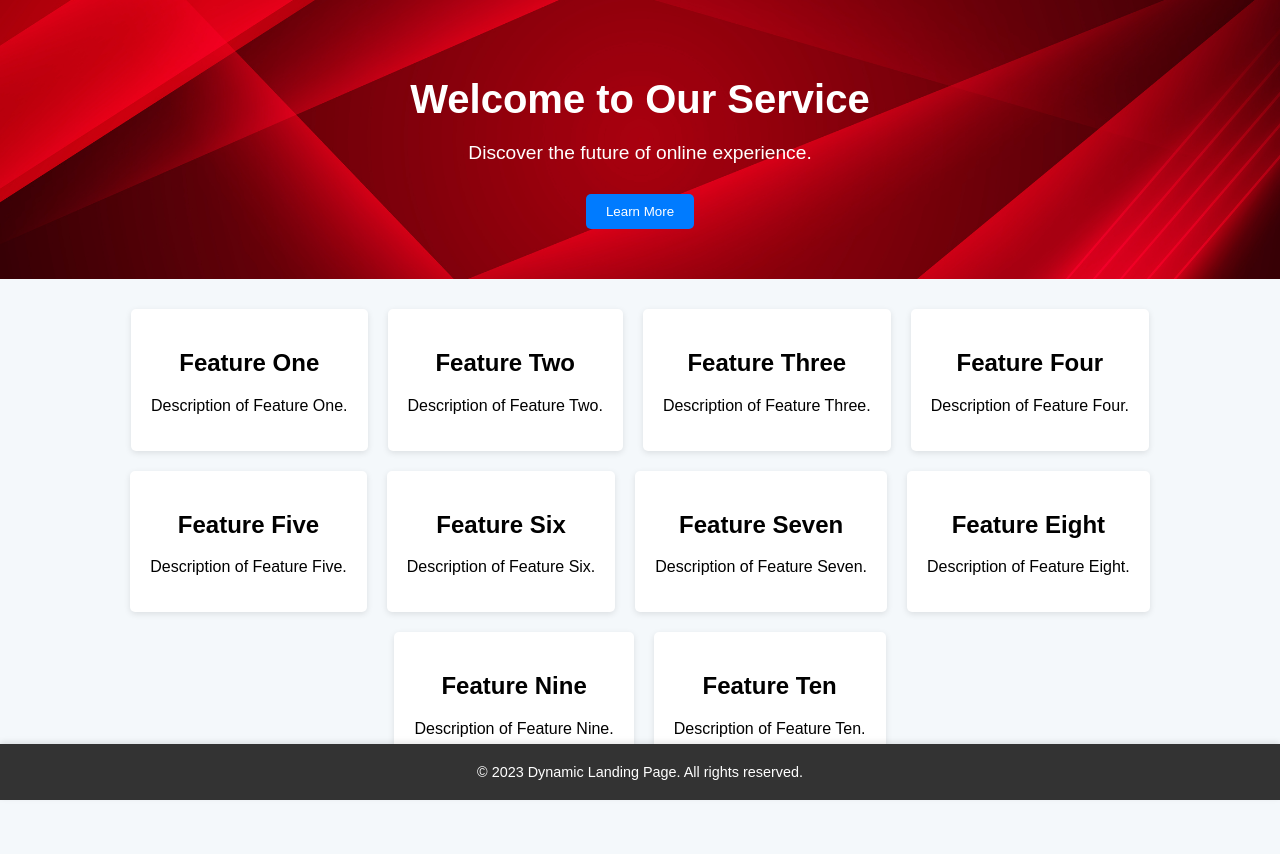
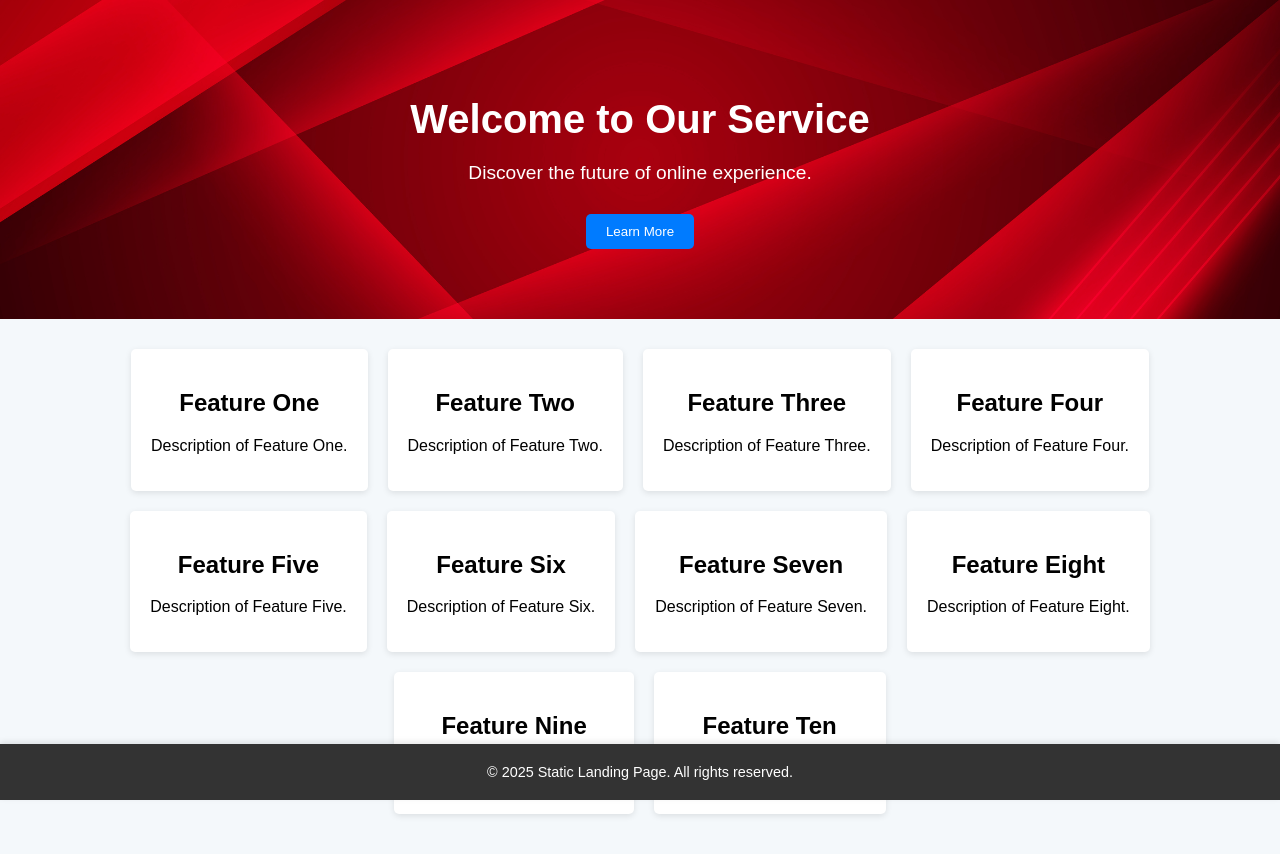
Before and after one commit to TaiwoEnoch/simple_webpage, a plain HTML site: page index.html in a window 1280 px wide. Drawn offline with Linux system fonts and the light colour scheme.

Commit message:
Edit footer

```diff
--- a/index.html
+++ b/index.html
@@ -58,7 +58,7 @@
   </section>
 
   <footer>
-      <p>© 2023 Dynamic Landing Page. All rights reserved.</p>
+      <p>© 2025 Static Landing Page. All rights reserved.</p>
   </footer>
 </body>
 </html>
--- a/style.css
+++ b/style.css
@@ -9,7 +9,7 @@ body {
 header {
   background-image: url('./images/Img.jpg'); /* Add a background image */
   color: white;
-  padding: 50px 20px;
+  padding: 70px 20px;
   background-size: cover;
   background-position: center;
 }
```
